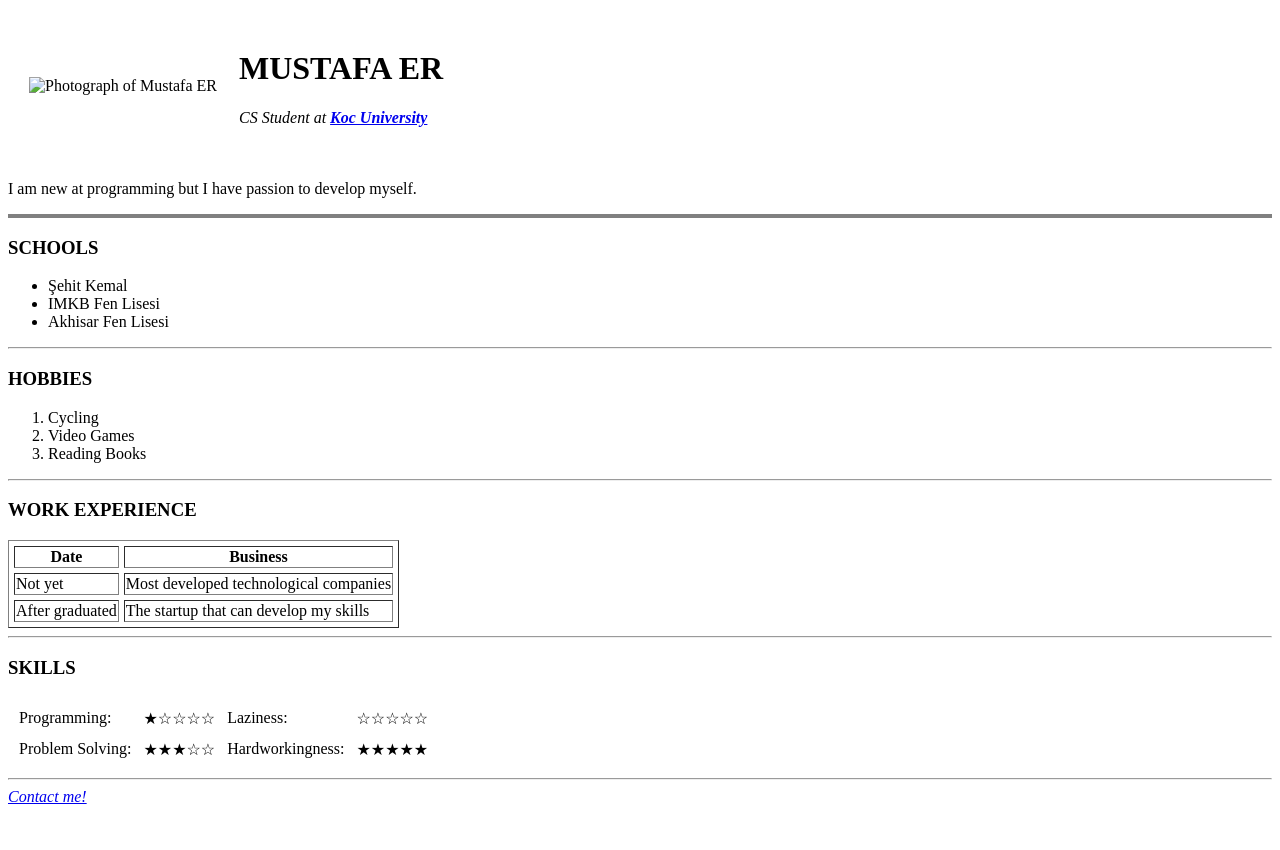
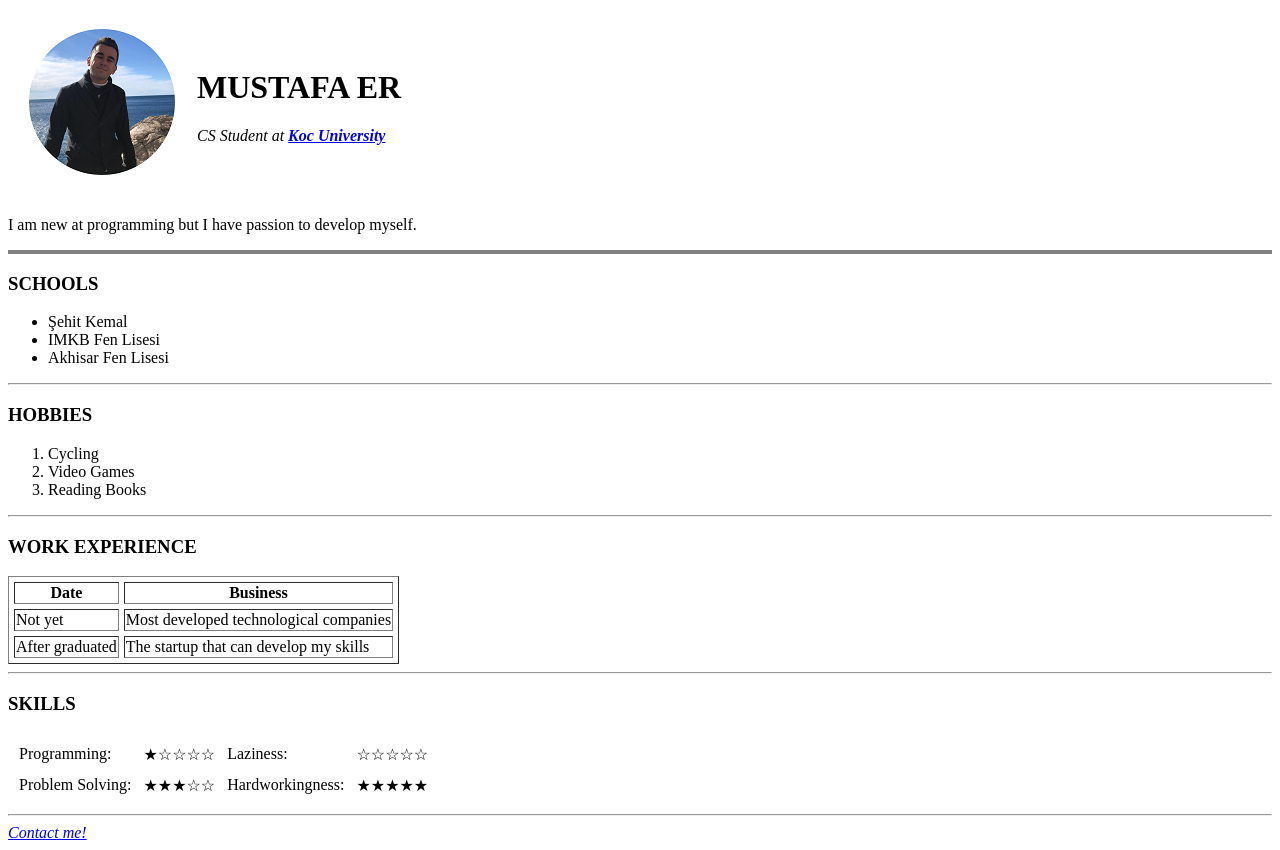
Before and after one commit to ERMustafa/cv, a plain HTML site: page index.html in a window 1280 px wide. Before the commit the page ends 814 px from the top, so only its background shows below. Drawn offline with Linux system fonts and the light colour scheme.

Commit message:
Update index.html

```diff
--- a/index.html
+++ b/index.html
@@ -8,7 +8,7 @@
 
 <body>
   <table cellspacing = "20">
-    <td><img src="Images/MustafaER.png" alt="Photograph of Mustafa ER"></td>
+    <td><img src="MustafaER.png" alt="Photograph of Mustafa ER"></td>
     <td><h1><strong>MUSTAFA ER</strong></h1>
     <p><em>CS Student at <strong><a href="https://www.ku.edu.tr/">Koc University</a></strong></em></p></td>
   </table>
```
